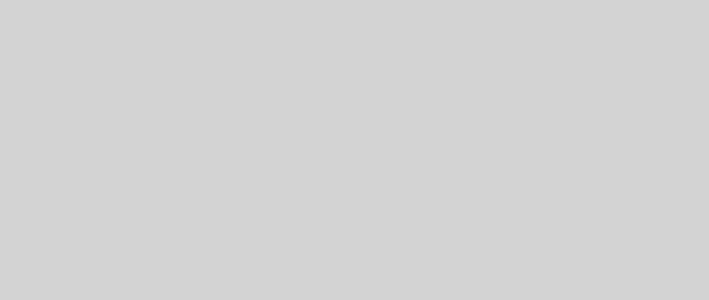
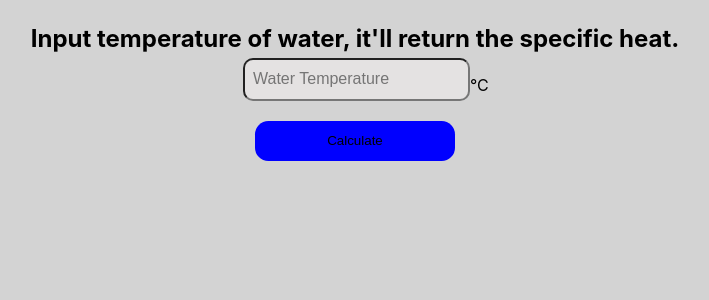
Before and after one commit to kohyuze/fyp1, a React (Create React App) app: page /Interpolation in a window 1280 px wide. Shown: the top 300 px of the page, without its empty margins (285-994 px from the left). Built offline with nearby package versions, Linux system fonts and the light colour scheme.

Commit message:
added interpolation

```diff
--- a/package.json
+++ b/package.json
@@ -6,8 +6,12 @@
     "@testing-library/jest-dom": "^5.14.1",
     "@testing-library/react": "^11.2.7",
     "@testing-library/user-event": "^12.8.3",
+    "danfojs": "^0.2.7",
+    "danfojs-node": "^0.2.7",
     "formik": "^2.2.9",
+    "netlify-cli": "^5.3.1",
     "react": "^17.0.2",
+    "react-csv-reader": "^3.3.1",
     "react-dom": "^17.0.2",
     "react-router-dom": "^5.2.0",
     "react-scripts": "4.0.3",
--- a/src/App.js
+++ b/src/App.js
@@ -2,6 +2,7 @@ import { BrowserRouter as Router, Route, Switch } from 'react-router-dom';
 import Start from './Start';
 import RatingAnalysis from './RatingAnalysis';
 import SizingAnalysis from './SizingAnalysis';
+import Interpolation from './Interpolation';
 import Data from './Data';
 
 
@@ -24,6 +25,9 @@ function App() {
               <Route path="/Data">
                 <Data />
               </Route>
+              <Route path="/Interpolation">
+                <Interpolation />
+              </Route>
               {/* <Route path="*">
                 <NotFound />
               </Route> */}
--- /dev/null
+++ b/src/Interpolation.js
@@ -0,0 +1,123 @@
+
+
+// workflow:
+// add the fluid properties table to github as a csv File
+// import using danfo
+// follow the logic here to do the Interpolation
+// need to settle what happens when the temperature input is lower than freezing point
+// and higher than critical point
+
+import React from 'react';
+import * as dfd from 'danfojs/src/index';
+import { Formik, Form, useField } from 'formik';
+import * as Yup from 'yup';
+import { callAndCheck } from '@tensorflow/tfjs-backend-webgl/dist/webgl_util'
+
+
+const MyTextInput = ({ label, ...props }) => {
+    // useField() returns [formik.getFieldProps(), formik.getFieldMeta()]
+    // which we can spread on <input>. We can use field meta to show an error
+    // message if the field is invalid and it has been touched (i.e. visited)
+    const [field, meta] = useField(props);
+    return (
+        <>
+            {/* <label htmlFor={props.id || props.name}>{label}</label> */}
+            <div className="form">
+                <input className="input" {...field} {...props} />
+                <p className="units">{props.unit}</p>
+                {meta.touched && meta.error ? (<div className="error">{meta.error}</div>) : null}
+            </div>
+
+        </>
+    );
+};
+
+
+class Interpolation extends React.Component {
+    constructor(props) {
+        super(props);
+        this.state = {
+            specificHeat: 0,
+            isSubmitted: false
+        };
+    };
+    // componentDidMount() {
+    //     this.setState({ specificHeat: 0 }); //reset it to zero every time we refresh
+    // }
+
+    calculateSpecHeat = (temp) => {
+        this.setState({ specificHeat: 0 }); //reset it to zero every time we refresh
+        dfd.read_csv("https://raw.githubusercontent.com/kohyuze/fluid-properties/main/SteamTable")
+            .then(df => {
+                //first we read the entire steam table, then we pick out only the temp and specHeatL columns
+                let sub_df = df.loc({ columns: ["temp", "specHeatL"] })
+                //sub_df.head().print()
+                //sub_df.iloc({rows:[2]}).print();
+                //console.log(Number(sub_df.iloc({rows:[2]}).col_data[0]))
+
+                //find the row in the steam table with the temperature
+                let j = 0;
+                while (temp > Number(sub_df.iloc({rows:[j]}).col_data[0])){j++}
+                sub_df.iloc({rows:[j-1,j]}).print();
+
+                //interpolation
+                let x = temp
+                let x1 = Number(sub_df.iloc({rows:[j-1]}).col_data[0])
+                let x2 = Number(sub_df.iloc({rows:[j]}).col_data[0])
+                let y1 = Number(sub_df.iloc({rows:[j-1]}).col_data[1])
+                let y2 = Number(sub_df.iloc({rows:[j]}).col_data[1])
+
+                let y = y1 + ((x-x1)*(y2-y1)/(x2-x1));
+                console.log("interpolated value:" + y)
+                this.setState({ specificHeat: y })
+            }).catch(err => {
+                console.log(err);
+            })
+    }
+
+    render() {
+        return (
+            <div className='ratingContainer'>
+
+                {this.state.isSubmitted ?
+                    <div>
+                        <h2>The interpolated specific heat is {this.state.specificHeat}J/kg·K</h2>
+                        <button className='calculate' onClick={()=>this.setState({ isSubmitted: false })}>Back</button>
+                    </div>
+                    :
+                    <Formik
+                        initialValues={{ water: '' }}//dk why i dun need to put all the variables here
+                        validationSchema={
+                            Yup.object({
+                                water: Yup.number().required('Required'),
+                            })
+                        }
+                        onSubmit={(values, { setSubmitting }) => {
+                            console.log(values.water);
+                            this.calculateSpecHeat(values.water);
+                            this.setState({ isSubmitted: true })
+                            setSubmitting(false);
+                        }}
+                    >
+                        <Form>
+
+
+                            <h2 className='categoryHeader'>Input temperature of water, it'll return the specific heat.</h2>
+                            <MyTextInput
+                                label="Water Temperature" //text infront of box
+                                name="water" //name inside the JSON object
+                                type="text"
+                                placeholder="Water Temperature" //placeholder text inside box
+                                unit="°C"
+                            />
+                            <button className='calculate' type="submit">Calculate</button>
+                            {/* button is not done, dk what to do with it yet */}
+                        </Form>
+                    </Formik >
+                }
+            </div>
+        )
+    }
+}
+
+export default Interpolation;
--- a/src/RatingResult.js
+++ b/src/RatingResult.js
@@ -351,7 +351,7 @@ class RatingResult extends React.Component {
     render() {
         return (
             <div>
-                <h1>Results muthafaka</h1>
+                <h1>Rating Results</h1>
 
                 <div className='results-Container'>
                     <h2>Shell-side Thermal Analysis</h2>
--- a/src/SizingResult.js
+++ b/src/SizingResult.js
@@ -107,7 +107,7 @@ class SizingResult extends React.Component {
     render() {
         return (
             <div>
-                <h1>Results muthafaka</h1>
+                <h1>Sizing Results</h1>
 
                 <div className='results-Container'>
                     <h2>Preliminary Analysis</h2>
--- a/src/Start.js
+++ b/src/Start.js
@@ -20,6 +20,11 @@ const Start = () => {
                         <h2 className="buttonText">Data</h2>
                     </Link>
                 </div>
+                <div className="navButtons" >
+                    <Link to={"/Interpolation"} className="navLink">
+                        <h2 className="buttonText">Interpolation</h2>
+                    </Link>
+                </div>
             </div>
         </div>
     );
```
Also changed, not shown: src/Resources/Water_data.csv (added), 1 other file (tests, documents, lock files or other folders).
